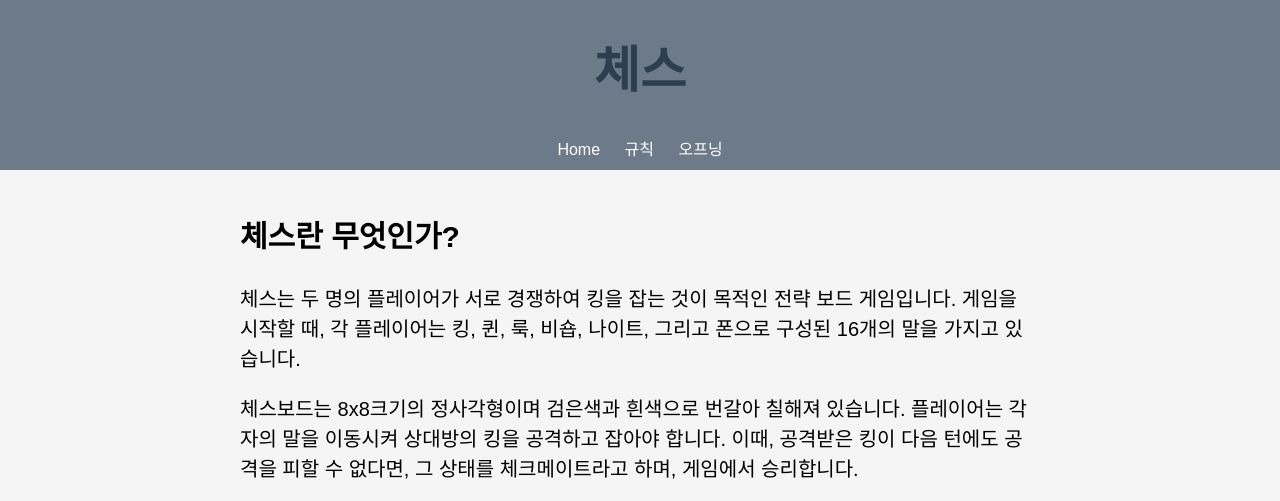
After one commit to chess-choco/semi_project, a Django app: template ChessChoco/MainPage/templates/index.html in a window 1280 px wide. The commit adds this page. Shown: the top 501 px of the page. Run offline with Django 4.2, Linux system fonts and the light colour scheme; the template is opened without the code that fills it, so the values that code supplies are empty.

Commit message:
edited templates

```diff
--- /dev/null
+++ b/ChessChoco/MainPage/templates/index.html
@@ -0,0 +1,132 @@
+<!DOCTYPE html>
+<html>
+<head>
+	<meta charset="UTF-8">
+    <style>
+        body {
+            background-color: #F5F5F5;
+            font-family: Arial, sans-serif;
+            margin: 0;
+            padding: 0;
+        }
+
+        header {
+            background-color: #6C7A89;
+            color: white;
+            padding: 10px;
+            text-align: center;
+            position: relative;
+        }
+
+        nav ul {
+            list-style: none;
+            margin: 0;
+            padding: 0;
+            text-align: center;
+        }
+
+        nav li {
+            display: inline-block;
+            margin-right: 20px;
+        }
+
+        nav li:last-child {
+            margin-right: 0;
+        }
+
+        nav a {
+            color: #fff;
+            text-decoration: none;
+        }
+
+        nav a:hover {
+            color: #ccc;
+        }
+
+        h1 {
+            margin-top: 20px;
+            text-align: center;
+            font-size: 50px;
+            color: #2C3E50;
+        }
+
+        main {
+            padding: 20px;
+            max-width: 800px;
+            margin: 0 auto;
+            font-size: 20px;
+            line-height: 1.5;
+        }
+
+        main.p {
+
+            color: #34495E;
+            margin: 20px 0;
+
+        }
+
+        .cta {
+            background-color: #34495E;
+            color: white;
+            display: block;
+            text-align: center;
+            padding: 5px;
+            border-radius: 5px;
+            margin: 20px auto;
+            width: 500px;
+            font-weight: bold;
+            text-transform: uppercase;
+            letter-spacing: 2px;
+            transition: all 0.2s ease-in-out;
+        }
+
+        .cta:hover {
+            background-color: #6C7A89;
+            cursor: pointer;
+        }
+
+        footer {
+            background-color: #34495E;
+            color: white;
+            text-align: center;
+            padding: 10px;
+        }
+
+        img {
+            max-width: 100%;
+            height: auto;
+            display: block;
+            margin: 20px auto;
+        }
+      </style>
+	<title>Chess Basics</title>
+</head>
+<body>
+	<header>
+		<h1>체스</h1>
+		<nav>
+			<ul>
+				<li><a href="/main">Home</a></li>
+				<li><a href="/rules">규칙</a></li>
+				<li><a href="/openings">오프닝</a></li>
+			</ul>
+		</nav>
+	</header>
+	<main>
+		<h2>체스란 무엇인가?</h2>
+		<p>체스는 두 명의 플레이어가 서로 경쟁하여 킹을 잡는 것이 목적인 전략 보드 게임입니다. 게임을 시작할 때, 각 플레이어는 킹, 퀸, 룩, 비숍, 나이트, 그리고 폰으로 구성된 16개의 말을 가지고 있습니다.</p>
+        <p>체스보드는 8x8크기의 정사각형이며 검은색과 흰색으로 번갈아 칠해져 있습니다. 플레이어는 각자의 말을 이동시켜 상대방의 킹을 공격하고 잡아야 합니다. 이때, 공격받은 킹이 다음 턴에도 공격을 피할 수 없다면, 그 상태를 체크메이트라고 하며, 게임에서 승리합니다.</p>
+		<img src="https://images.unsplash.com/photo-1580541832626-2a7131ee809f?ixlib=rb-4.0.3&ixid=MnwxMjA3fDB8MHxwaG90by1wYWdlfHx8fGVufDB8fHx8&auto=format&fit=crop&w=1177&q=80" alt="Chessboard">
+        <h2>체스의 역사</h2>
+		<p>체스는 약 1500년 전, 인도의 전략 보드 게임인 차투랑가(chaturanga)에서 시작되었습니다. 이 게임은 이전에 발생한 전쟁에서 사용되는 다양한 군사 부대를 나타내는 말들을 사용했습니다. 체스는 이 게임에서 비롯되어 서서히 변형되면서 세계적으로 인기 있는 보드 게임으로 자리 잡았습니다.</p>
+	</main>
+	<footer>
+		<p>&copy; Chess Choco</p>
+		<div class="cta" onclick="window.open('http://github.com/chess-choco/semi_project');">
+			<p>Chess Choco</p>
+			<p>MultiCampus Data Analysis 23</p>
+			<p>Seoul, South Korea</p>
+		</div>
+	</footer>
+</body>
+</html>
--- a/ChessChoco/MainPage/templates/mainpage.html
+++ b/ChessChoco/MainPage/templates/mainpage.html
@@ -112,8 +112,8 @@
     <div class="container">
         <h2><img class="chess-image" src="https://images.unsplash.com/photo-1580541832626-2a7131ee809f?ixlib=rb-4.0.3&ixid=MnwxMjA3fDB8MHxwaG90by1wYWdlfHx8fGVufDB8fHx8&auto=format&fit=crop&w=1177&q=80" alt="Chess Board"></h2>
       <div class="history">
-        <h2>What is Chess?</h2>
-        <p>Chess is a two-player board game that originated in India over a thousand years ago. It's played on a square board with 64 squares, and each player starts with 16 pieces: one king, one queen, two rooks, two knights, two bishops, and eight pawns. The goal of the game is to checkmate your opponent's king, which means putting their king in a position where it is under attack and cannot escape capture.</p>
+        <h2>체스란 무엇인가?</h2>
+        <p>체스는 가장 오래된 보드 게임이자, 오늘날까지도 여전히 많은 사람들이 즐기는 보드 게임이다. 체스는 서기 6세기, 혹은 그 이전의 ‘차투랑가(chaturanga)’라는 인도의 게임에서 시작되었다. 체스에 사용되는 4가지 말의 이름은 군대의 4가지 병과인 코끼리, 말, 전차(혹은 보트), 그리고 보병을 의미하는 것이다. 체스는 원래 4명의 사람이 참가하는 게임이었으며, 인도에서 페르시아로 전해졌고, 7세기나 8세기 초 서구에 소개되었을 때, 이 게임의 형식은 오늘날 우리가 알고 있는 게임의 형식과 크게 다르지 않았다. 체스의 게임 형식은 과거에도, 그리고 지금도 두 사람이 각자 16개의 말을 가지고, 64개의 눈이 있는 체스 판에서, 상대의 킹(king)을 잡기 위해, 즉 ‘체크메이트(checkmate)’ 하기 위해 움직이는 것이다. </p>
       </div>
       <div class="rules">
         <h2>How to Play Chess</h2>
--- a/ChessChoco/MainPage/views.py
+++ b/ChessChoco/MainPage/views.py
@@ -3,4 +3,5 @@ from django.http import HttpResponse
 
 # Create your views here.
 def index(request):
-    return render(request, "mainpage.html")
+    # return render(request, "mainpage.html")
+    return render(request, "index.html")
--- a/ChessChoco/OpeningAnalysis/templates/openings.html
+++ b/ChessChoco/OpeningAnalysis/templates/openings.html
@@ -6,8 +6,8 @@
       body {
         background-color: #F5F5F5;
         font-family: Arial, sans-serif;
-        margin: 20px;
-        padding: 20px;
+        margin: 0;
+        padding: 0;
       }
 
       header {
```
Also changed, not shown: ChessChoco/ChessRules/templates/rules.html (+43 -17 lines).
